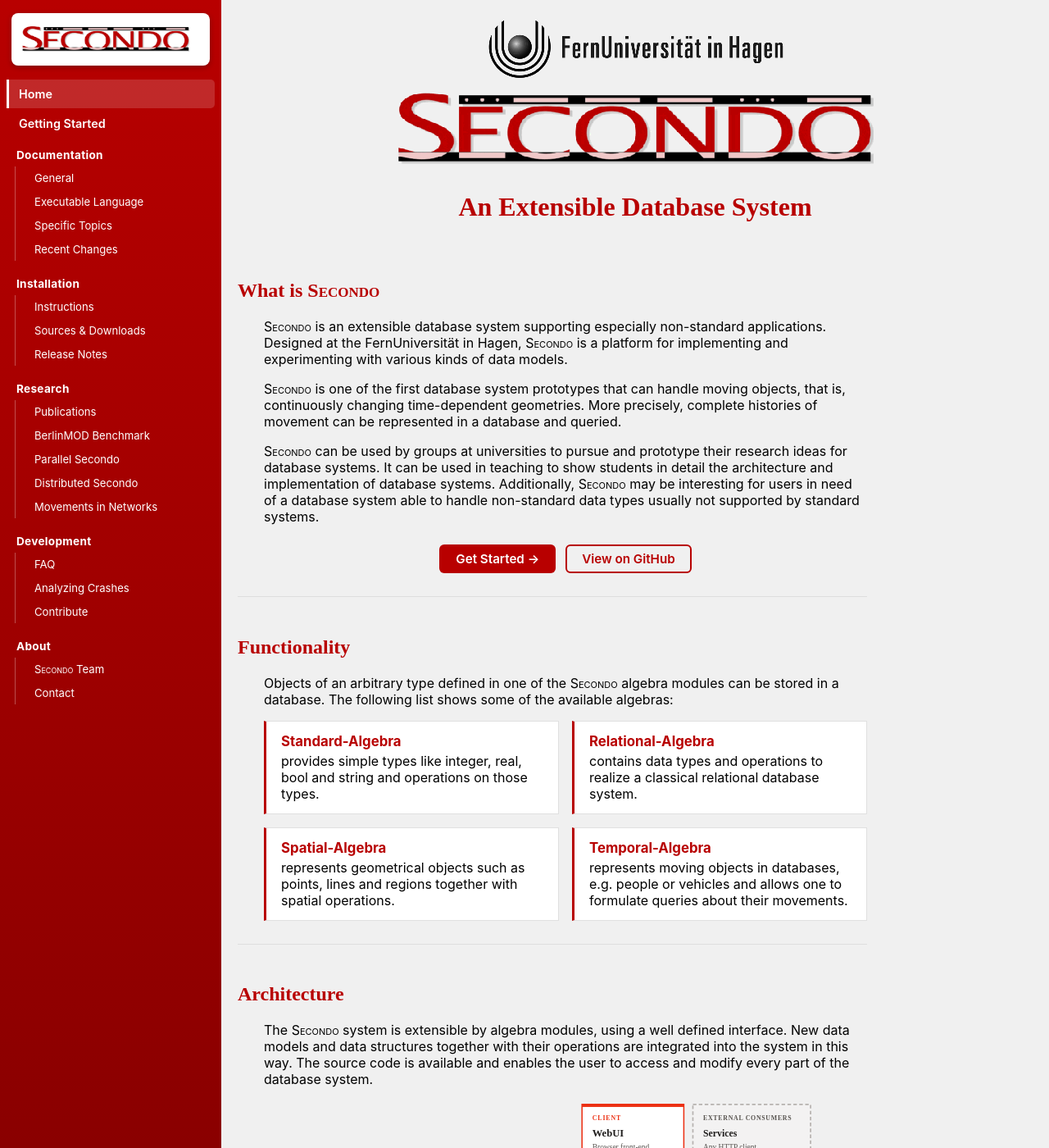
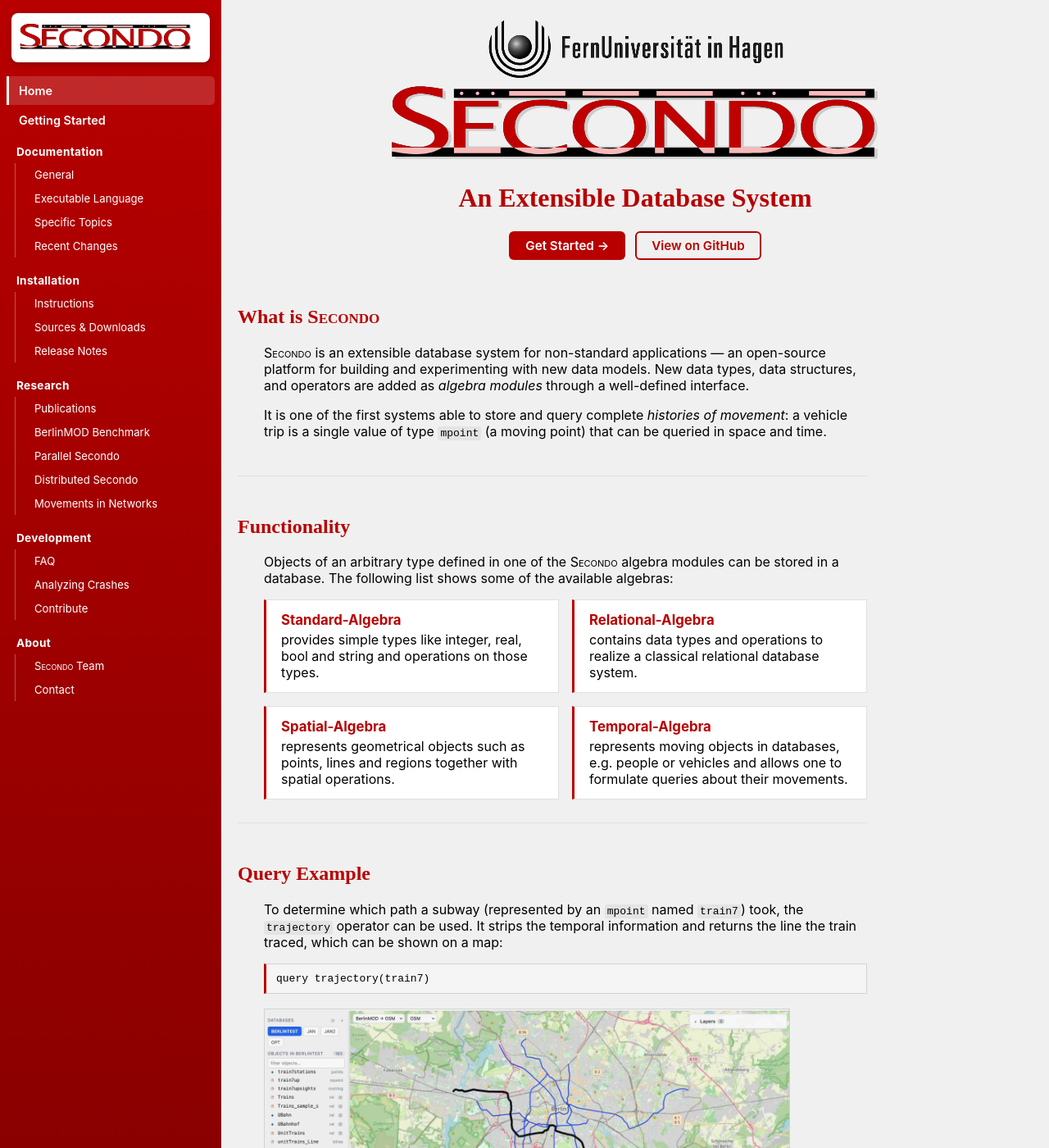
Before and after one commit to secondo-database/secondo-database.github.io, a Jekyll site: the page built from index.html, in a window 1280 px wide and 1400 px high. Shown: the whole window at 82% size. Built offline with Jekyll 4.4.1, drawn with Linux system fonts in a browser that asks for light colours; some of the changed text lies outside the part shown.

Commit message:
Cleanup start page / added svg

```diff
--- a/_includes/nav.html
+++ b/_includes/nav.html
@@ -1,7 +1,7 @@
 <button type="button" id="nav-toggle" class="nav-toggle-btn" aria-label="Toggle navigation" aria-expanded="false" aria-controls="site-nav">&#9776;</button>
 <aside class="sidebar" id="site-nav">
 <a class="nav-logo" href="/">
-  <img alt="SECONDO" src="/images/logo.gif">
+  <img alt="SECONDO" src="/images/secondo.svg">
 </a>
 
 <nav class="navi" aria-label="Main navigation">
--- a/_layouts/default.html
+++ b/_layouts/default.html
@@ -28,7 +28,7 @@
 <main>
 {% unless page.hide_logo %}
 <div style="text-align:center;">
-<img alt="SECONDO" src="/images/logo.gif" height="107" width="598">
+<img alt="SECONDO" src="/images/secondo.svg" height="96" width="598">
 </div>
 {% endunless %}
 {{ content }}
--- a/index.html
+++ b/index.html
@@ -9,36 +9,30 @@ last_changed: 2026-08-23
 <div style="text-align:center;">
 <img alt="FernUni Hagen" src="/images/feulogo.gif" width="363" height="78">
 <br>
-<img alt="SECONDO" width="598" height="107" src="/images/logo.gif">
+<img alt="SECONDO" width="598" height="96" src="/images/secondo.svg">
 </div>
 
 <h1> An Extensible Database System </h1>
 
+<div style="margin:20px 0 8px; display:flex; justify-content:center; flex-wrap:wrap; gap:12px;">
+<a class="btn" href="content_getting_started.html">Get Started &rarr;</a>
+<a class="btn btn-outline" href="https://github.com/secondo-database/secondo" target="_blank" rel="noopener noreferrer">View on GitHub</a>
+</div>
+
 <section class="section">
 <h2> What is <span class="secondo">Secondo</span> </h2>
 <div class="short">
-<span class="secondo">Secondo</span> is an extensible database system supporting
-especially non-standard applications. Designed at the FernUniversit&auml;t in Hagen,
-<span class="secondo">Secondo</span> is a platform for implementing and experimenting
-with various kinds of data models.
-
 <p>
-<span class="secondo">Secondo</span> is one of the first database system prototypes that
-can handle moving objects, that is, continuously changing time-dependent geometries. More
-precisely, complete histories of movement can be represented in a database and queried.
+<span class="secondo">Secondo</span> is an extensible database system for non-standard
+applications &mdash; an open-source platform for building and experimenting with new data models. New data
+types, data structures, and operators are added as <em>algebra modules</em> through a
+well-defined interface.
 </p>
-
-<span class="secondo">Secondo</span> can be used by groups at universities to pursue
-and prototype their research ideas for database systems. It can be used in teaching
-to show students in detail the architecture and implementation of database systems.
-Additionally, <span class="secondo">Secondo</span> may be interesting for users in need
-of a database system able to handle non-standard data types usually not supported
-by standard systems.
-</div>
-
-<div style="margin:24px 0 0 2rem; max-width:46rem; display:flex; justify-content:center; align-items:center; flex-wrap:wrap; gap:12px;">
-<a class="btn" href="content_getting_started.html">Get Started &rarr;</a>
-<a class="btn btn-outline" href="https://github.com/secondo-database/secondo" target="_blank" rel="noopener noreferrer">View on GitHub</a>
+<p>
+It is one of the first systems able to store and query complete <em>histories of movement</em>:
+a vehicle trip is a single value of type <code>mpoint</code> (a moving point) that can be queried
+in space and time.
+</p>
 </div>
 </section>
 
@@ -72,6 +66,61 @@ algebras:
 </div>
 </section>
 
+
+
+<section class="section">
+<h2> Query Example </h2>
+<div class="short">
+<p>
+To determine which path a subway (represented by an <code>mpoint</code> named <code>train7</code>) took, the
+<code>trajectory</code> operator can be used. It strips the temporal information and returns the
+line the train traced, which can be shown on a map:
+</p>
+
+<pre>query trajectory(train7)</pre>
+
+<figure class="query-figure">
+  <a href="/images/screen_ubahn_trajectory.jpg" target="_blank" rel="noopener noreferrer">
+    <img src="/images/screen_ubahn_trajectory.jpg" width="640" height="495" alt="The full trajectory of one underground train drawn as a line on a map of Berlin" loading="lazy">
+  </a>
+  <figcaption>
+    The route <code>train7</code> followed, returned by <code>trajectory(train7)</code> and shown
+    in the <span class="secondo">Secondo</span> GUI.
+    Map data &copy; <a href="https://www.openstreetmap.org/copyright" target="_blank" rel="noopener noreferrer">OpenStreetMap</a> contributors.
+  </figcaption>
+</figure>
+
+<p>
+<span class="secondo">Secondo</span> also answers SQL-style queries through its optimizer,
+including over ordinary spatial data &mdash; for example, every Italian restaurant within
+2&nbsp;km of the Brandenburg Gate:
+</p>
+
+<pre>select [r:name, r:strasse, r:geoData]
+from   [restaurants as r, sehenswuerdpoi as s]
+where  [ s:name="Brandenburger Tor",
+         r:art="Italienisch",
+         distance(r:geoData, s:geodata) < 2000]</pre>
+
+<figure class="query-figure">
+  <a href="/images/screen_restaurant.jpg" target="_blank" rel="noopener noreferrer">
+    <img src="/images/screen_restaurant.jpg" width="640" height="495" alt="Secondo GUI showing all Italian restaurants near the Brandenburg Gate plotted on a map of Berlin" loading="lazy">
+  </a>
+  <figcaption>
+    The restaurants returned by the query above, plotted in the <span class="secondo">Secondo</span> GUI.
+    Map data &copy; <a href="https://www.openstreetmap.org/copyright" target="_blank" rel="noopener noreferrer">OpenStreetMap</a> contributors.
+  </figcaption>
+</figure>
+
+
+<p>
+Ready to run queries like this yourself? Follow the
+<a href="content_getting_started.html">Getting Started</a> guide.
+</p>
+</div>
+</section>
+
+
 <section class="section">
 <h2> Architecture </h2>
 <div class="short">
@@ -83,8 +132,8 @@ user to access and modify every part of the database system.
 </p>
 
 <div style="text-align:center; margin:20px 0;">
-	<a href="images/sec_architecture.svg" target="_blank">
-		<img src="images/sec_architecture.svg" alt="Architecture" width="90%">
+	<a href="images/sec_architecture.svg" target="_blank" rel="noopener noreferrer">
+    	<img src="images/sec_architecture.svg" alt="Architecture" width="90%" loading="lazy">
 	</a>
 </div>
 
@@ -97,32 +146,31 @@ extensible, allowing for easy integration of new features and data models.
 </section>
 
 <section class="section">
-<h2> Query Example </h2>
-<div class="short">
-<p>
-Using these algebras, one can determine the names
-and addresses of all Italian restaurants in Berlin
-within 2 km of the Brandenburg Gate. Then, the result
-is presented graphically.
+<h2> Where to Go Next </h2>
+<p>Pick the path that matches what you want to do.</p>
+
+<ul class="cards">
+  <li>
+    <a class="card" href="content_install.html">
+      <span class="card-title">Install and run it</span>
+      <span class="card-desc">Installation instructions, sources and downloads, and release notes.</span>
+    </a>
+  </li>
+  <li>
+    <a class="card" href="content_querying.html">
+      <span class="card-title">Learn the language</span>
+      <span class="card-desc">A hands-on guide to writing queries in <span class="secondo">Secondo</span>'s executable language.</span>
+    </a>
+  </li>
+  <li>
+    <a class="card" href="content_docu.html">
+      <span class="card-title">Extend it</span>
+      <span class="card-desc">Read the programmers guide and write an algebra module.</span>
+    </a>
+  </li>
+</ul>
+
+<p style="margin-top:16px; font-size:0.9rem;">
+Or browse the <a href="content_getting_started.html">getting started guide</a>.
 </p>
-
-<pre>
-   select [r:name, r:strasse, r:geoData]
-   from   [restaurants as r, sehenswuerdpoi as s]
-   where  [ s:name="Brandenburger Tor",
-            r:art="Italienisch",
-            distance(r:geoData, s:geodata) < 2000]
-</pre>
-<div style="text-align:center; margin:16px 0;">
-<a href="/images/screen_restaurant.jpg" target="_blank">
-  <img src="/images/screen_restaurant.jpg" width="640" height="495" alt="Secondo GUI showing Italian restaurants near the Brandenburg Gate plotted on a map of Berlin">
-</a>
-<div style="font-size:0.8rem; color:gray; margin-top:4px;">Map data &copy; <a href="https://www.openstreetmap.org/copyright" target="_blank" rel="noopener noreferrer">OpenStreetMap</a> contributors</div>
-</div>
-
-<p>
-Ready to run queries like this yourself? Follow the
-<a href="content_getting_started.html">Getting Started</a> guide.
-</p>
-</div>
 </section>
--- a/secondo.css
+++ b/secondo.css
@@ -246,6 +246,62 @@ ul.algebra span.algebraname{
 }
 
 
+/* navigation card grid (index.html "Where to go next") */
+ul.cards{
+   list-style:none;
+   display:grid;
+   grid-template-columns:repeat(3, 1fr);
+   gap:16px;
+   margin:18px 0 0;
+   padding:0;
+   max-width:48rem;
+}
+
+ul.cards li{
+   display:flex;
+}
+
+a.card,
+a.card:link,
+a.card:visited{
+   display:flex;
+   flex-direction:column;
+   width:100%;
+   padding:15px 18px;
+   background:white;
+   border:1px solid rgb(224,224,224);
+   border-left:3px solid var(--secondo-red);
+   text-decoration:none;
+   color:black;
+   transition:box-shadow .15s ease, border-left-color .15s ease;
+}
+
+a.card:hover,
+a.card:focus{
+   text-decoration:none;
+   color:black;
+   box-shadow:0 2px 12px rgba(0,0,0,0.09);
+   border-left-color:var(--secondo-red-dark);
+}
+
+a.card .card-title{
+   font-weight:bold;
+   font-size:1.02rem;
+   color:var(--secondo-red);
+   margin-bottom:6px;
+}
+
+a.card .card-desc{
+   font-size:0.88rem;
+   color:rgb(70,70,70);
+   line-height:1.5;
+}
+
+@media (max-width:760px){
+   ul.cards{ grid-template-columns:1fr; }
+}
+
+
 /* Links  don't change the order of this definitions */
 /* not visited */
 a:link{ color:var(--secondo-red);
@@ -342,6 +398,23 @@ div.short{
      margin-left:2rem;
      text-align:left;
      max-width:46rem;
+}
+
+/* screenshot + caption for query examples (index.html) */
+figure.query-figure{
+     margin:18px 0 34px;
+     max-width:640px;
+}
+
+figure.query-figure img{
+     border:1px solid rgb(210,210,210);
+}
+
+figure.query-figure figcaption{
+     margin:8px 0 0;
+     font-size:0.8rem;
+     color:gray;
+     line-height:1.5;
 }
 
 div.paper{
```
Also changed, not shown: images/secondo.svg (added).
